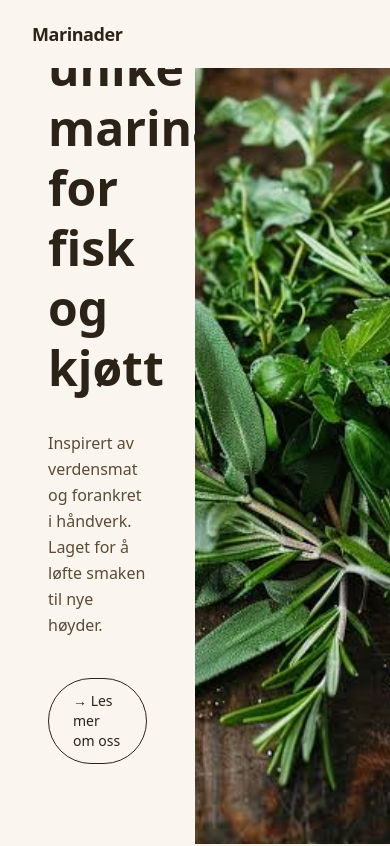
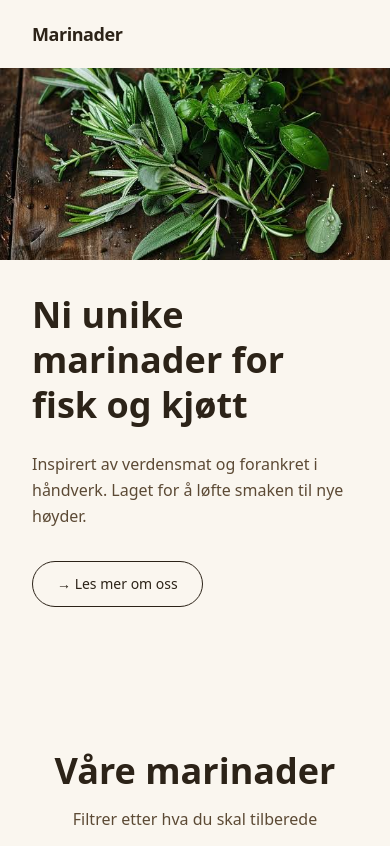
Before and after one commit to lalli007/marinader, a Next.js app: page / in a window 390 px wide. Shown: the top 846 px of the page. Built offline with nearby package versions, Linux system fonts and the light colour scheme.

Commit message:
Fix mobile layout: image on top, text below on small screens
Co-Authored-By: Claude Sonnet 4.6 <noreply@anthropic.com>

```diff
--- a/app/page.tsx
+++ b/app/page.tsx
@@ -157,17 +157,26 @@ export default function Home() {
       </nav>
 
       {/* ── HERO SPLIT ── */}
-      <section className="flex h-screen">
-        {/* Venstre: tekst */}
-        <div className="w-1/2 flex flex-col justify-end px-12 pb-20 pt-24" style={{ backgroundColor: "#faf6ef" }}>
+      <section className="flex flex-col md:flex-row md:h-screen">
+        {/* Bilde: topp på mobil, høyre på desktop */}
+        <div className="w-full md:w-1/2 md:order-2 overflow-hidden" style={{ height: "50vw", maxHeight: "100vh", minHeight: "260px" }}>
+          <img
+            src="/Foto/herbs.JPG"
+            alt="Urter"
+            className="w-full h-full object-cover"
+          />
+        </div>
+
+        {/* Tekst: under på mobil, venstre på desktop */}
+        <div className="w-full md:w-1/2 md:order-1 flex flex-col justify-end px-8 md:px-12 pb-12 md:pb-20 pt-8 md:pt-24" style={{ backgroundColor: "#faf6ef" }}>
           <h1
-            className="text-5xl md:text-6xl lg:text-7xl font-semibold leading-tight mb-8"
+            className="text-4xl md:text-6xl lg:text-7xl font-semibold leading-tight mb-6 md:mb-8"
             style={{ color: "#2c2318", fontFamily: "var(--font-inter)" }}
           >
             Ni unike marinader for fisk og kjøtt
           </h1>
           <p
-            className="text-base leading-relaxed mb-10 max-w-sm"
+            className="text-base leading-relaxed mb-8 md:mb-10 max-w-sm"
             style={{ color: "#5c4a35", fontFamily: "var(--font-inter)", fontWeight: 300 }}
           >
             Inspirert av verdensmat og forankret i håndverk. Laget for å løfte smaken til nye høyder.
@@ -181,15 +190,6 @@ export default function Home() {
           >
             → Les mer om oss
           </a>
-        </div>
-
-        {/* Høyre: bilde */}
-        <div className="w-1/2 overflow-hidden">
-          <img
-            src="/Foto/herbs.JPG"
-            alt="Urter"
-            className="w-full h-full object-cover"
-          />
         </div>
       </section>
 
```
